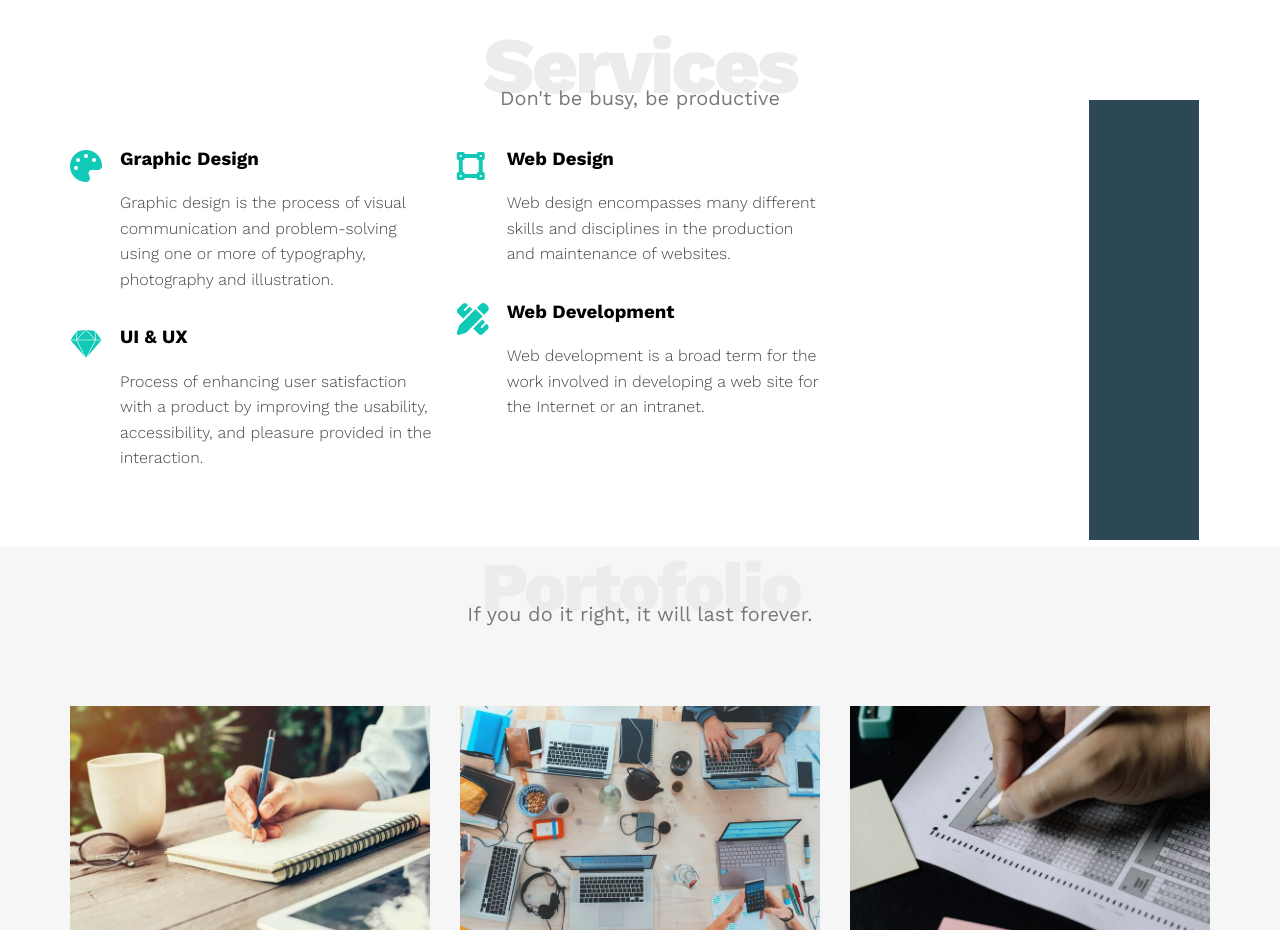
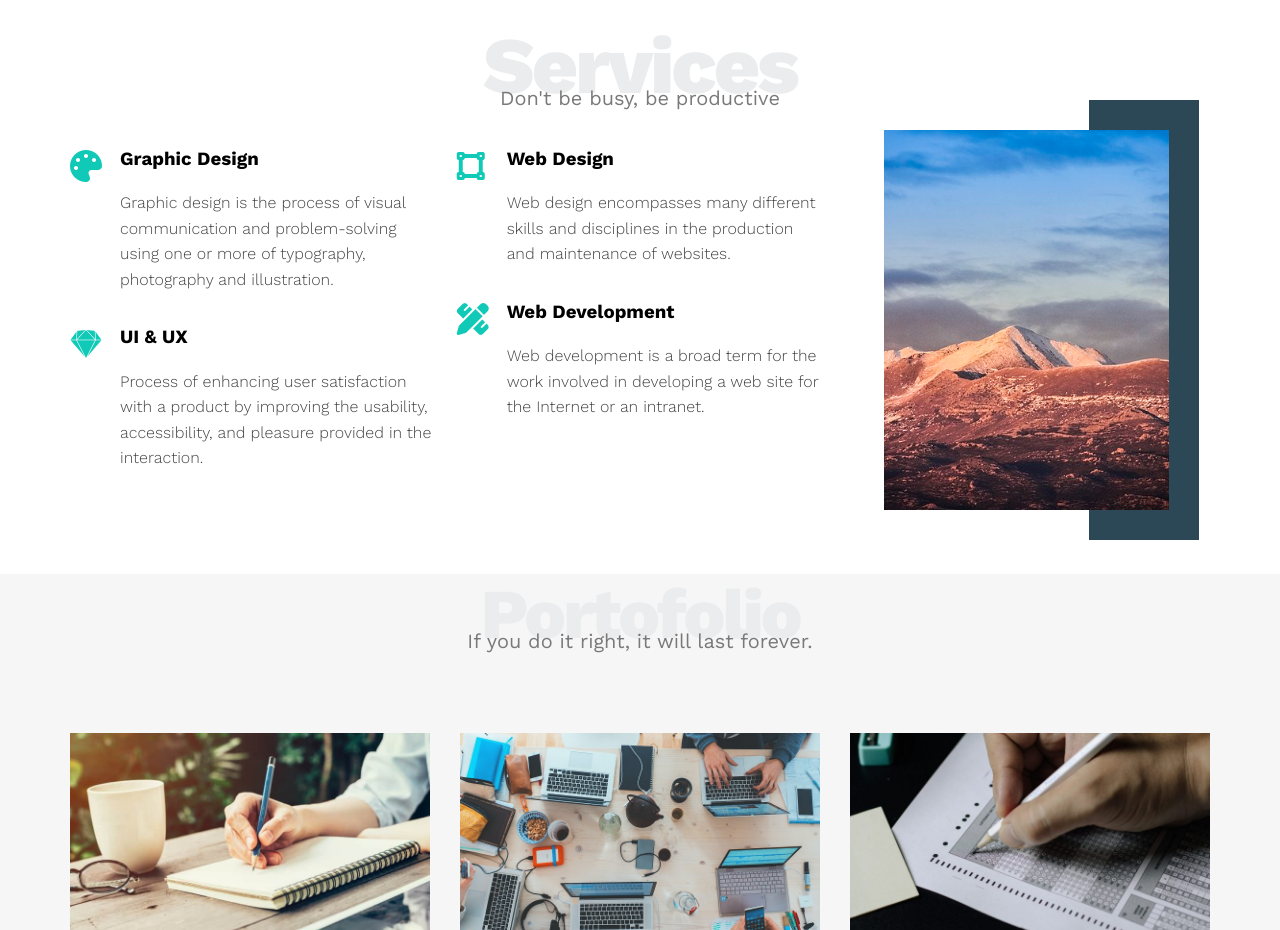
Before and after one commit to Scythe-Prince/Project-1, a plain HTML site: page index.html in a window 1280 px wide. Shown: the part 1200-2130 px from the top of the page. Drawn offline with nearby package versions, Linux system fonts and the light colour scheme.

Commit message:
Update index.html

```diff
--- a/index.html
+++ b/index.html
@@ -124,7 +124,8 @@
                 <!-- column2 -->
                 <div class="col">
                     <div id="services-image">
-                        <img class="services-image" src="../html and css project 1/images/services.jpg" alt="">
+                        <img class="services-image" src="images/services.jpg" alt="">
+
                     </div>
                 </div>
             </div>
```
